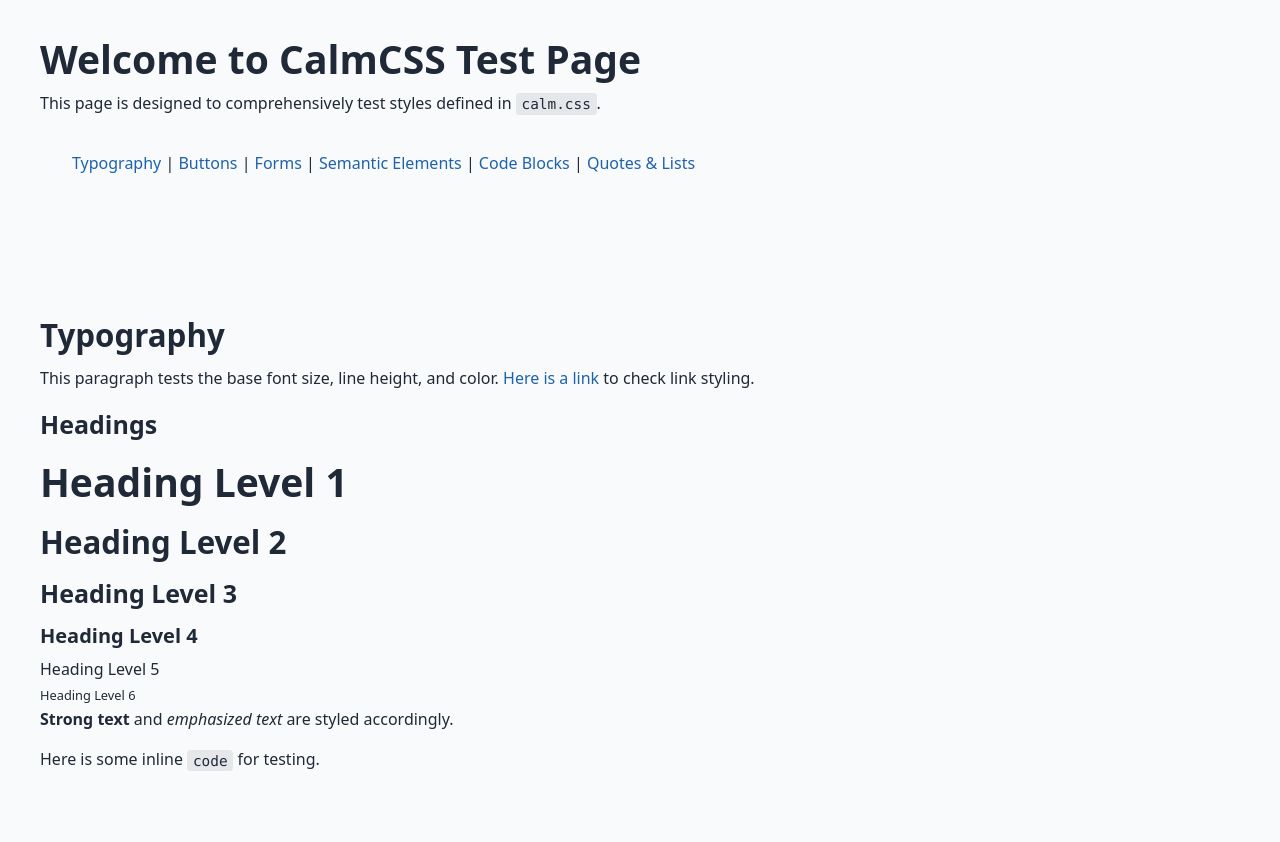
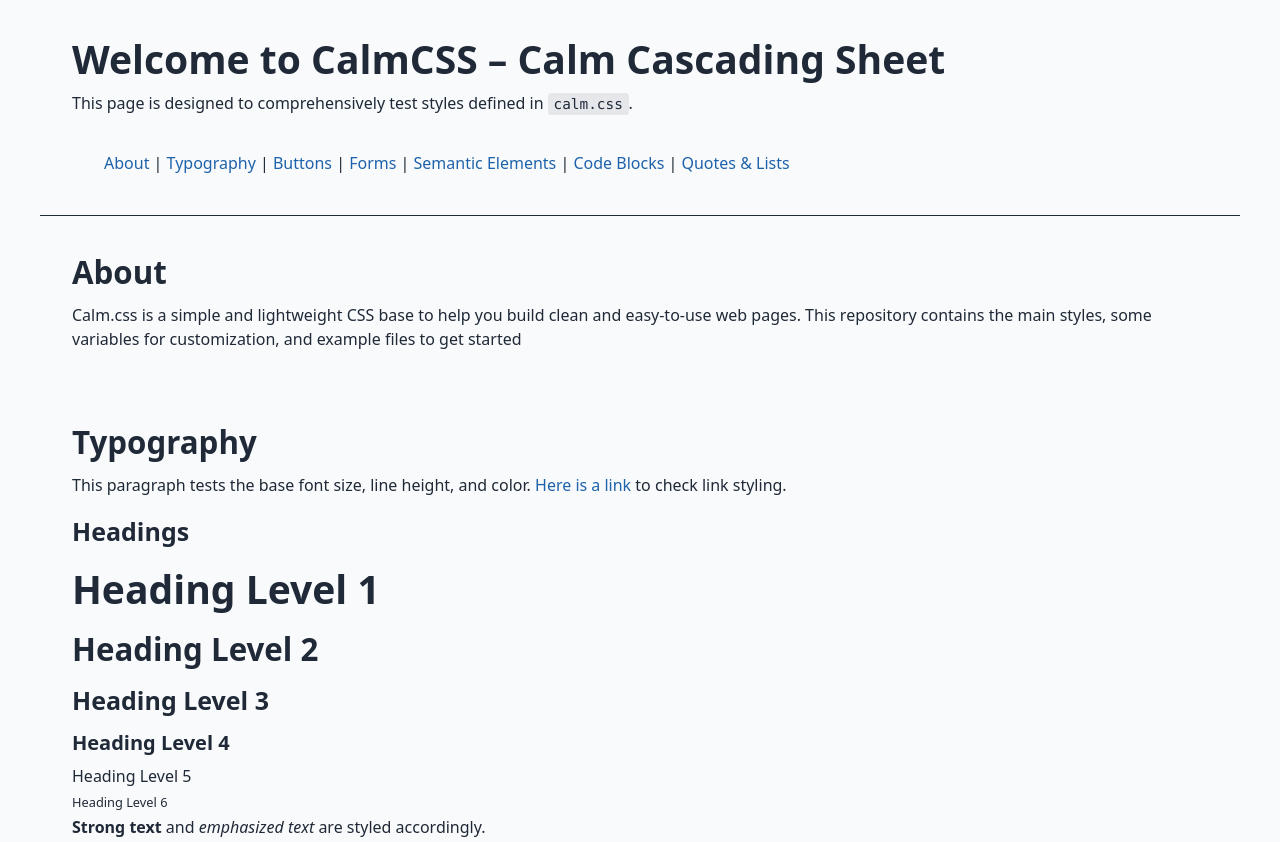
Before and after one commit to FrancoisNovais/CalmCSS, a plain HTML site: page index.html in a window 1280 px wide. Shown: the top 842 px of the page. Drawn offline with Linux system fonts and the light colour scheme.

Commit message:
feat: add minimal reset, style checkboxes and radios, fix small bugs

```diff
--- a/calm.css
+++ b/calm.css
@@ -2,7 +2,7 @@
 
 /* ---------------------------------------------
   CalmCSS: calm.css — Minimalist CSS base with semantic structure
-  Version : 0.5
+  Version : 0.5.1
   Date    : 2025-07-05
   Author  : François Novais
 
@@ -16,6 +16,23 @@
 /* ==========================================================================
    CalmCSS — Base Typography and Global Styles
    ========================================================================== */
+
+/* --------------------
+   Minimal reset
+   -------------------- */
+*,
+*::before,
+*::after {
+  margin: 0;
+  padding: 0;
+  box-sizing: border-box;
+}
+
+html,
+body {
+  height: 100%;
+  font-family: inherit;
+}
 
 /* --------------------
    Base typography
@@ -154,11 +171,16 @@ aside,
 nav,
 header,
 footer {
-  max-width: min(1200px, 95vw);
-  margin: 0 auto calc(var(--spacing-unit) * 2);
   padding: calc(var(--spacing-unit) * 1.25) calc(var(--spacing-unit) * 2);
   background-color: var(--color-surface);
   color: var(--color-text);
+}
+header,
+main,
+footer {
+  border-bottom: 1px solid var(--color-dark);
+  max-width: min(1200px, 95vw);
+  margin: 0 auto;
 }
 
 aside {
@@ -512,6 +534,21 @@ select:invalid {
   box-shadow: 0 0 0 3px var(--color-danger-focus-shadow);
 }
 
+input[type="radio"],
+input[type="checkbox"] {
+  width: 1.2rem;
+  height: 1.2rem;
+  accent-color: var(--color-primary);
+  margin-left: calc(var(--spacing-unit) * 0.5);
+}
+
+input[type="radio"]:focus,
+input[type="checkbox"]:focus {
+  outline: none;
+  box-shadow: none;
+  border: none;
+}
+
 /* ==========================================================================
    CalmCSS — Lists
    ========================================================================== */
@@ -788,7 +825,6 @@ svg {
 /* Automatic clearfix without a class, via targeted containers */
 section[aria-label],
 article,
-main,
 div.content {
   overflow: hidden;
   /* Optionally add padding/margin at the bottom if needed */
--- a/index.html
+++ b/index.html
@@ -4,25 +4,32 @@
     <meta charset="UTF-8" />
     <meta name="viewport" content="width=device-width, initial-scale=1" />
     <title>CalmCSS Full Test Page</title>
-    <link rel="stylesheet" href="variables.css" />
     <link rel="stylesheet" href="calm.css" />
   </head>
   <body>
     <header>
-      <h1>Welcome to CalmCSS Test Page</h1>
+      <h1>Welcome to CalmCSS – Calm Cascading Sheet</h1>
       <p>
         This page is designed to comprehensively test styles defined in
         <code>calm.css</code>.
       </p>
       <nav>
-        <a href="#typography">Typography</a> | <a href="#buttons">Buttons</a> |
-        <a href="#forms">Forms</a> |
+        <a href="#about">About</a> | <a href="#typography">Typography</a> |
+        <a href="#buttons">Buttons</a> | <a href="#forms">Forms</a> |
         <a href="#semantics">Semantic Elements</a> |
         <a href="#code">Code Blocks</a> | <a href="#quotes">Quotes & Lists</a>
       </nav>
     </header>
 
     <main>
+      <section id="about">
+        <h2>About</h2>
+        <p>
+          Calm.css is a simple and lightweight CSS base to help you build clean
+          and easy-to-use web pages. This repository contains the main styles,
+          some variables for customization, and example files to get started
+        </p>
+      </section>
       <section id="typography">
         <h2>Typography</h2>
         <p>
@@ -219,7 +226,10 @@
     </main>
 
     <footer>
-      <p>Made with ♥ using Calm.css</p>
+      <p>
+        Made with ♥ using
+        <a href="https://github.com/FrancoisNovais/CalmCSS">CalmCSS</a>
+      </p>
       <small>&copy; 2025 Calm.css Demo. All rights reserved.</small>
     </footer>
   </body>
```
